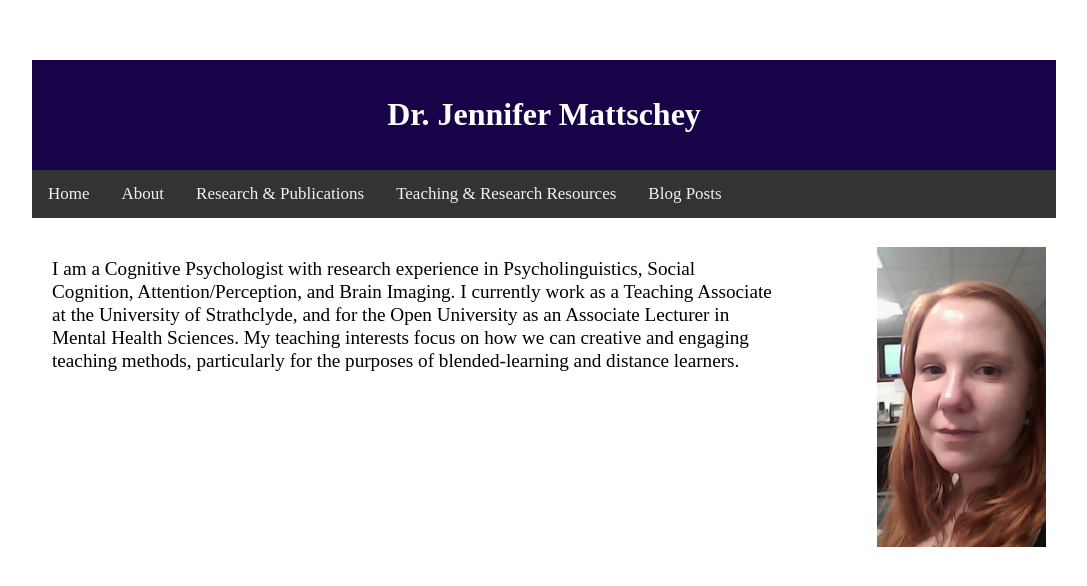
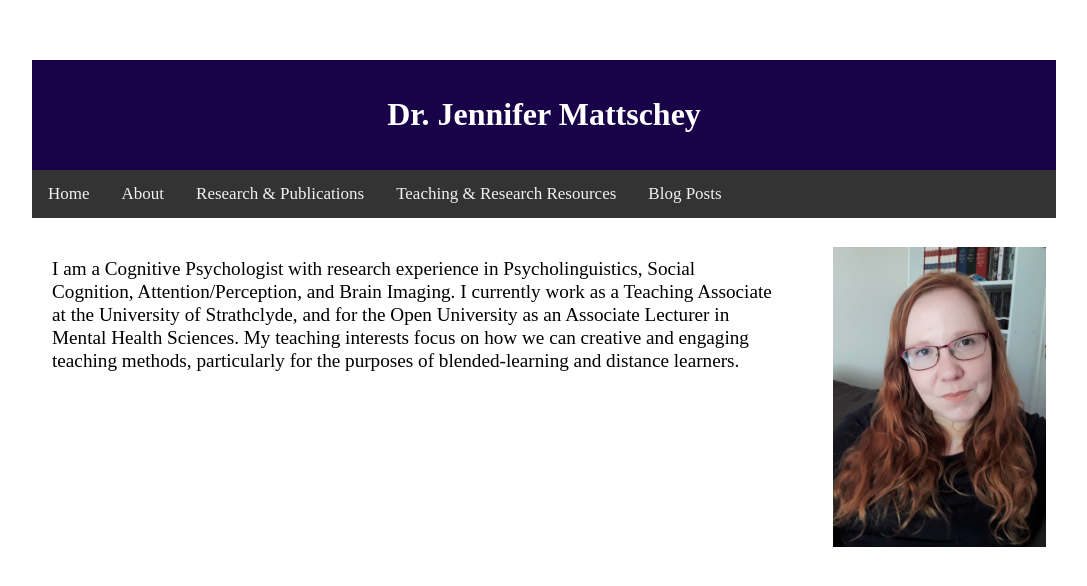
Before and after one commit to jmattschey/jmattschey.github.io, a Jekyll site: the page built from about.html, in a window 1280 px wide. Shown: the top 586 px of the page, without its empty margins (96-1183 px from the left). Built offline with Jekyll 4.4.1, drawn with Linux system fonts in a browser that asks for light colours.

Commit message:
Update about.html

```diff
--- a/about.html
+++ b/about.html
@@ -11,5 +11,5 @@
 	blended-learning and distance learners.</p>
 </div>
 <div class="imgright">
-    <p style="float: right;"><img src="profile.jpg" height="300px"></p>
+    <p style="float: right;"><img src="profile7.jpg" height="300px"></p>
 </div>
```
